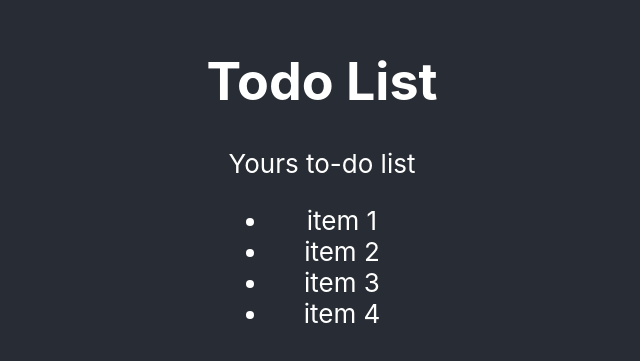
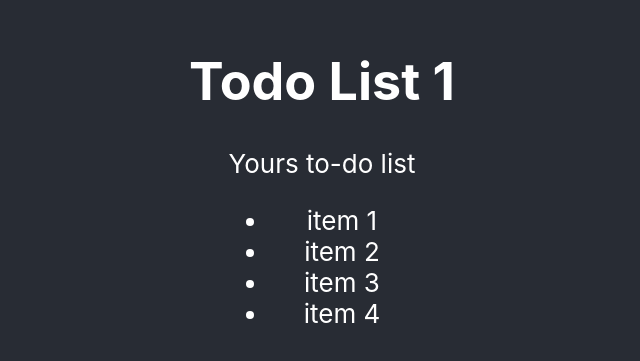
Before and after one commit to therockscript/UI-Training-Section-2, a React (Create React App) app: page / in a window 1280 px wide. Shown: the part 215-576 px from the top of the page, without its empty margins (318-958 px from the left). Built offline with nearby package versions, Linux system fonts and the light colour scheme.

Commit message:
Update App.js

```diff
--- a/src/App.js
+++ b/src/App.js
@@ -6,7 +6,7 @@ function App() {
   return (
     <div className="App">
       <header className="App-header">
-        <h1>Todo List</h1>
+        <h1>Todo List 1</h1>
         <ToDoList title="Yours to-do list"></ToDoList>
       </header>
     </div>
```
